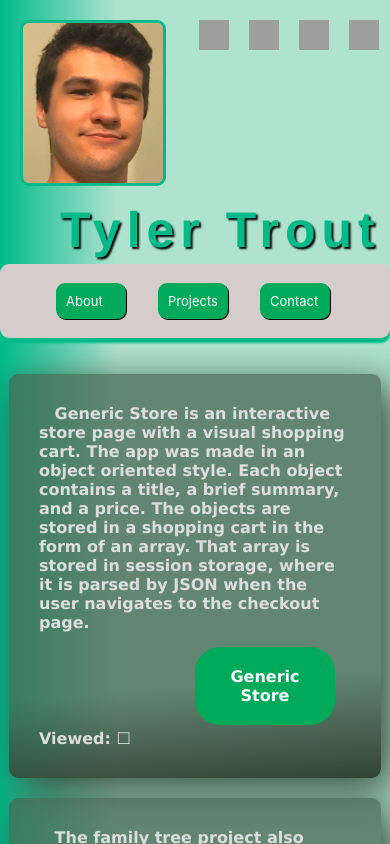
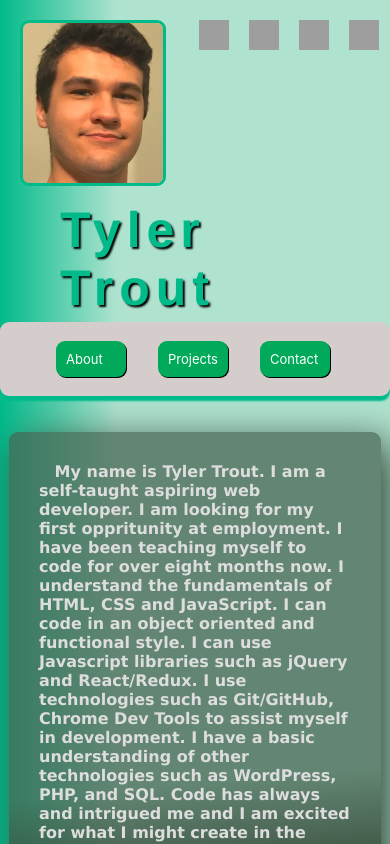
Before and after one commit to tiller1010/portfolio, a React (Create React App) app: page /#/ in a window 390 px wide. Before the commit this address led to /#/projects. Shown: the top 844 px of the page. Built offline with nearby package versions, Linux system fonts and the light colour scheme; grey boxes are pictures that could not be loaded; a web font is replaced by a local one.

Commit message:
fixed horizontal scroll issue for mobile and some other styles

```diff
--- a/src/App.css
+++ b/src/App.css
@@ -22,7 +22,7 @@ body{
   margin:0px 40px 0px 0px;
   font-size: 90px;
   position: absolute;
-  top:170px;
+  top:210px;
   right:20px;
   letter-spacing: 6px;
   color:#00ba8a;
@@ -139,7 +139,7 @@ a{
 @media only screen and (max-width:900px){
   #name{
     font-size: 70px;
-    top:190px;
+    top:240px;
     right:5px;
   }
   .projectBox{
@@ -165,6 +165,7 @@ a{
     position: relative;
     top:35px;
     left:60px;
+    width:300px;
   }
   #navBar{
     width:100%;
```
